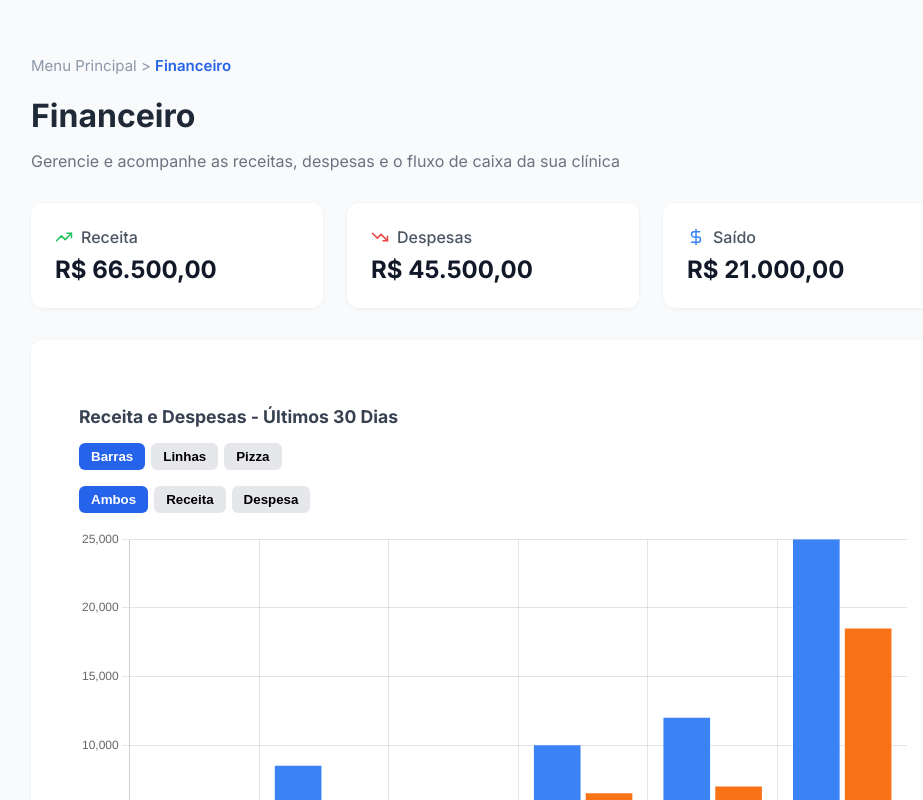
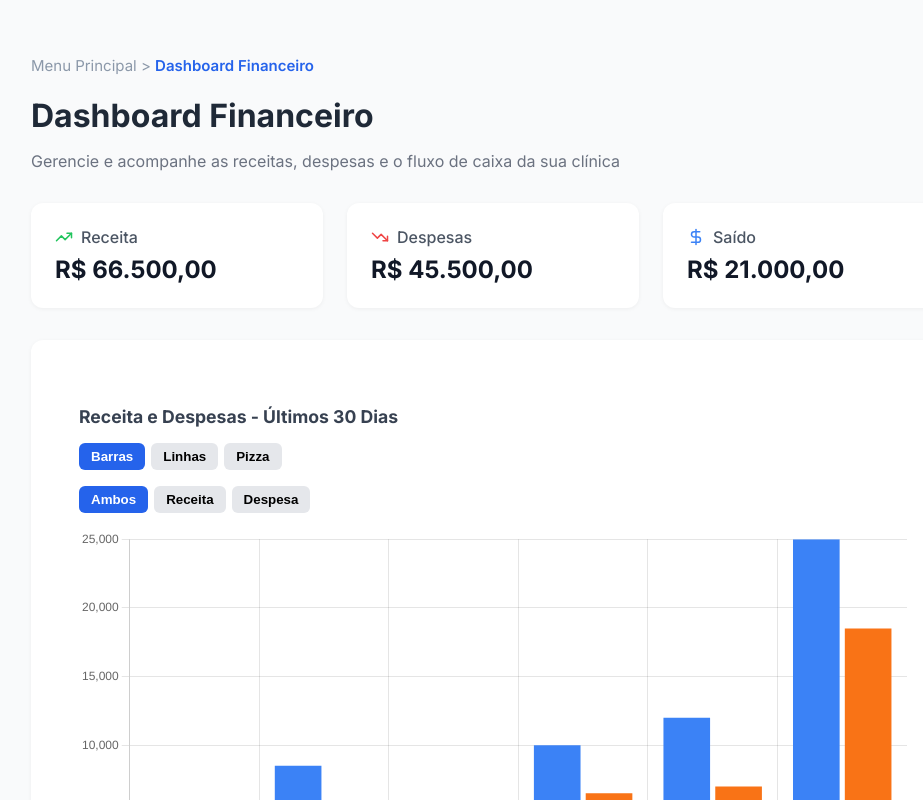
Before and after one commit to nicholasfocke/ClinicAid, a Next.js app: page /admin/Dashboardfinanceiro in a window 1280 px wide. Shown: the top 800 px of the page, without its empty margins (277-1200 px from the left). Built offline with nearby package versions, Linux system fonts and the light colour scheme; no server answers; the database is empty; sample sign-in values are in the browser's storage; what react-google-recaptcha-v3 would draw is missing.

Commit message:
update titulo e breadcrumbs

```diff
--- a/pages/admin/Dashboardfinanceiro.tsx
+++ b/pages/admin/Dashboardfinanceiro.tsx
@@ -116,11 +116,11 @@ const [dataType, setDataType] = useState<'both' | 'Receita' | 'Despesas'>('both'
     <div className={styles.container}>
       <div className={breadcrumbStyles.breadcrumbWrapper}>
         <span className={breadcrumbStyles.breadcrumb}>
-          Menu Principal &gt; <span className={breadcrumbStyles.breadcrumbActive}>Financeiro</span>
+          Menu Principal &gt; <span className={breadcrumbStyles.breadcrumbActive}> Dashboard Financeiro</span>
         </span>
       </div>
 
-      <h1 className={styles.titleFinanceiro}>Financeiro</h1>
+      <h1 className={styles.titleFinanceiro}>Dashboard Financeiro</h1>
       <p className={styles.subtitleFinanceiro}>
         Gerencie e acompanhe as receitas, despesas e o fluxo de caixa da sua clínica
       </p>
```
